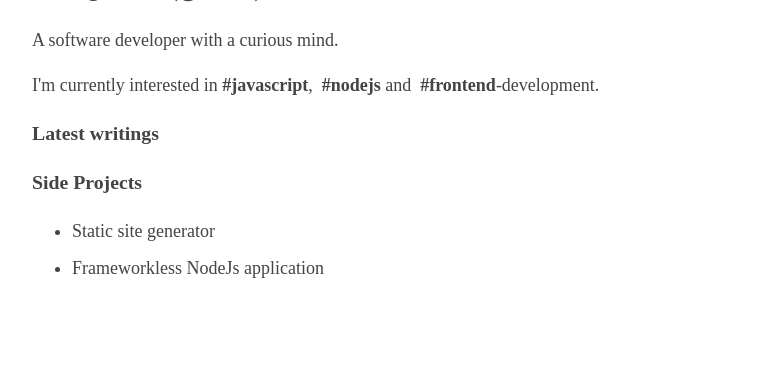
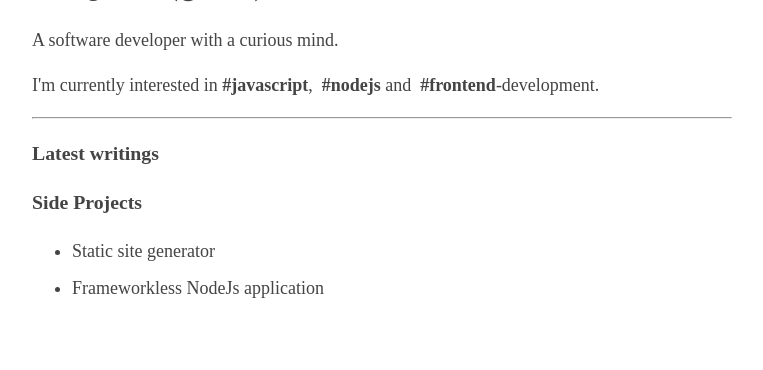
Before and after one commit to sinzii/meblog, a Node project: template src/templates/pages/index.pug in a window 1280 px wide. Shown: the part 808-1178 px from the top of the page, without its empty margins (318-1081 px from the left). Before the commit the page ends 1086 px from the top, so only its background shows below. Run offline with Node 20 templates, Linux system fonts and the light colour scheme; the template is opened without the code that fills it, so the values that code supplies are empty; style sheets or scripts are compiled from the project's sources; some libraries are stand-ins or nearby versions; some web fonts are replaced.

Commit message:
Update a separator in about page

```diff
--- a/src/templates/pages/index.pug
+++ b/src/templates/pages/index.pug
@@ -23,6 +23,7 @@ block content
             a(href=`${baseUrl}/tags/frontend.html`) #frontend
             | </strong>-development.
 
+    hr.meta-color
 
     h3 Latest writings
     ul.listing
```
